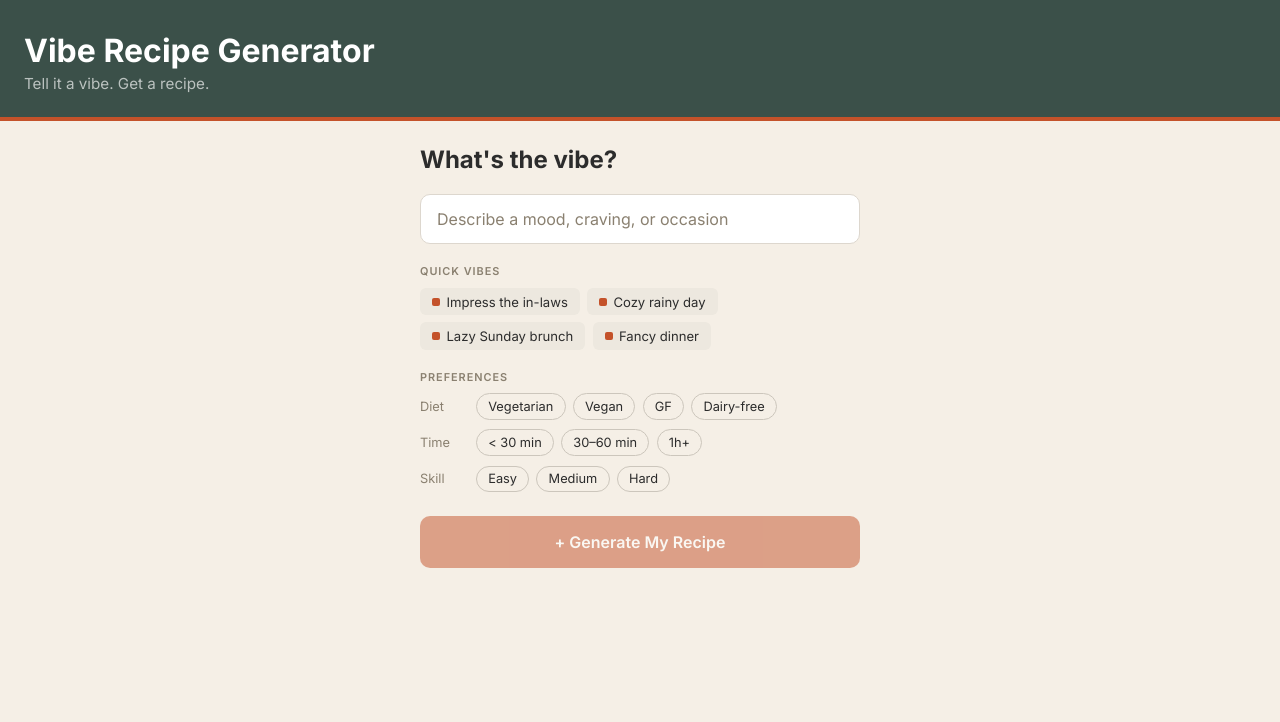
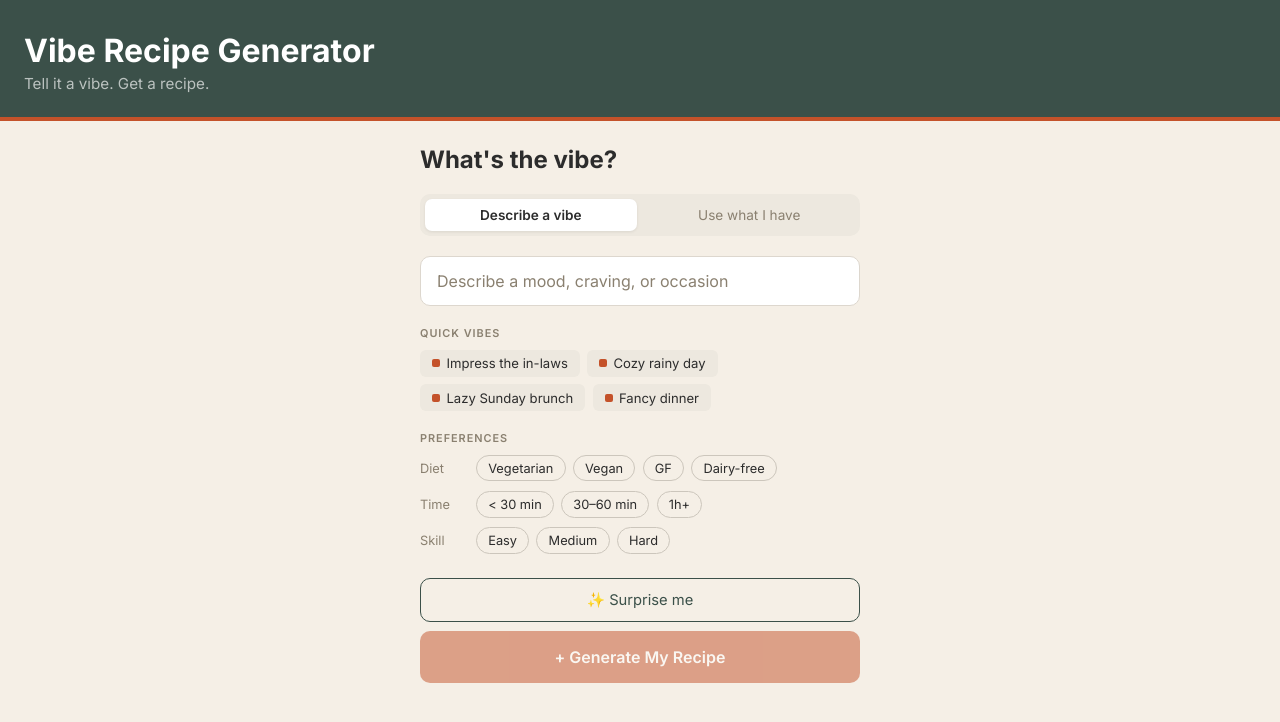
Before and after one commit to NSurawski/vibe-recipe-generator, a React (Vite) app in the folder client/: page / in a window 1280 px wide. Shown: the top 722 px of the page. Built offline with nearby package versions, Linux system fonts and the light colour scheme; no server answers.

Commit message:
feat: add "Use what I have" mode and "Surprise me" button
- Mode tabs switch between vibe description and ingredient input
- Ingredient mode formats input into a structured prompt for Claude
- Surprise me button picks a random vibe and generates immediately
- Quick vibes hidden in ingredient mode

```diff
--- a/client/src/components/VibeInput.module.css
+++ b/client/src/components/VibeInput.module.css
@@ -124,6 +124,88 @@
   color: #ffffff;
 }
 
+.modeTabs {
+  display: flex;
+  gap: 0.4rem;
+  background: #ede8df;
+  border-radius: 10px;
+  padding: 0.3rem;
+}
+
+.modeTab {
+  flex: 1;
+  padding: 0.5rem;
+  font-size: 0.85rem;
+  font-weight: 500;
+  font-family: inherit;
+  background: transparent;
+  border: none;
+  border-radius: 7px;
+  color: #8A8070;
+  cursor: pointer;
+  transition: all 0.15s;
+}
+
+.modeTab:hover {
+  color: #2C2C2C;
+}
+
+.modeTabActive {
+  background: #ffffff;
+  color: #2C2C2C;
+  font-weight: 600;
+  box-shadow: 0 1px 3px rgba(0, 0, 0, 0.08);
+}
+
+.ingredientInput {
+  width: 100%;
+  padding: 0.875rem 1rem;
+  font-size: 1rem;
+  font-family: inherit;
+  border: 1.5px solid #ddd7ce;
+  border-radius: 10px;
+  background: #ffffff;
+  color: #2C2C2C;
+  box-sizing: border-box;
+  resize: none;
+  transition: border-color 0.15s;
+  line-height: 1.5;
+}
+
+.ingredientInput:focus {
+  outline: none;
+  border-color: #3B5049;
+}
+
+.ingredientInput::placeholder {
+  color: #8A8070;
+}
+
+.buttonRow {
+  display: flex;
+  flex-direction: column;
+  gap: 0.6rem;
+  margin-top: 0.25rem;
+}
+
+.surpriseBtn {
+  width: 100%;
+  padding: 0.75rem;
+  font-size: 0.92rem;
+  font-weight: 500;
+  font-family: inherit;
+  color: #3B5049;
+  background: transparent;
+  border: 1.5px solid #3B5049;
+  border-radius: 10px;
+  cursor: pointer;
+  transition: all 0.15s;
+}
+
+.surpriseBtn:hover {
+  background: #f0f4f2;
+}
+
 .submitBtn {
   width: 100%;
   padding: 1rem;
@@ -136,7 +218,6 @@
   border-radius: 10px;
   cursor: pointer;
   transition: background 0.15s;
-  margin-top: 0.25rem;
 }
 
 .submitBtn:hover {
--- a/client/src/components/VibeInput.tsx
+++ b/client/src/components/VibeInput.tsx
@@ -25,16 +25,25 @@ const TIME_OPTIONS = ["< 30 min", "30–60 min", "1h+"];
 const SKILL_OPTIONS = ["Easy", "Medium", "Hard"];
 
 export default function VibeInput({ onSubmit }: VibeInputProps) {
+  const [mode, setMode] = useState<"vibe" | "ingredients">("vibe");
   const [vibe, setVibe] = useState("");
+  const [ingredients, setIngredients] = useState("");
   const [diet, setDiet] = useState<string[]>([]);
   const [time, setTime] = useState("");
   const [skill, setSkill] = useState("");
 
   const handleSubmit = (e: FormEvent) => {
     e.preventDefault();
-    if (vibe.trim()) {
+    if (mode === "vibe" && vibe.trim()) {
       onSubmit(vibe.trim(), { diet, time, skill });
+    } else if (mode === "ingredients" && ingredients.trim()) {
+      onSubmit(`I have these ingredients: ${ingredients.trim()}. Make something great with them.`, { diet, time, skill });
     }
+  };
+
+  const handleSurprise = () => {
+    const randomVibe = ALL_VIBES[Math.floor(Math.random() * ALL_VIBES.length)];
+    onSubmit(randomVibe, { diet, time, skill });
   };
 
   const toggleDiet = (option: string) => {
@@ -43,10 +52,30 @@ export default function VibeInput({ onSubmit }: VibeInputProps) {
     );
   };
 
+  const canSubmit = mode === "vibe" ? !!vibe.trim() : !!ingredients.trim();
+
   return (
     <form onSubmit={handleSubmit} className={styles.container}>
       <h2 className={styles.heading}>What's the vibe?</h2>
 
+      <div className={styles.modeTabs}>
+        <button
+          type="button"
+          className={`${styles.modeTab} ${mode === "vibe" ? styles.modeTabActive : ""}`}
+          onClick={() => setMode("vibe")}
+        >
+          Describe a vibe
+        </button>
+        <button
+          type="button"
+          className={`${styles.modeTab} ${mode === "ingredients" ? styles.modeTabActive : ""}`}
+          onClick={() => setMode("ingredients")}
+        >
+          Use what I have
+        </button>
+      </div>
+
+      {mode === "vibe" ? (
         <input
           className={styles.input}
           value={vibe}
@@ -54,7 +83,18 @@ export default function VibeInput({ onSubmit }: VibeInputProps) {
           placeholder="Describe a mood, craving, or occasion"
           aria-label="Vibe description"
         />
+      ) : (
+        <textarea
+          className={styles.ingredientInput}
+          value={ingredients}
+          onChange={(e) => setIngredients(e.target.value.slice(0, 500))}
+          placeholder="tomatoes, pasta, garlic, olive oil..."
+          aria-label="Ingredients"
+          rows={3}
+        />
+      )}
 
+      {mode === "vibe" && (
         <div className={styles.section}>
           <p className={styles.sectionLabel}>QUICK VIBES</p>
           <div className={styles.chips}>
@@ -71,6 +111,7 @@ export default function VibeInput({ onSubmit }: VibeInputProps) {
             ))}
           </div>
         </div>
+      )}
 
       <div className={styles.section}>
         <p className={styles.sectionLabel}>PREFERENCES</p>
@@ -121,9 +162,16 @@ export default function VibeInput({ onSubmit }: VibeInputProps) {
         </div>
       </div>
 
-      <button type="submit" className={styles.submitBtn} disabled={!vibe.trim()}>
-        + Generate My Recipe
+      <div className={styles.buttonRow}>
+        {mode === "vibe" && (
+          <button type="button" className={styles.surpriseBtn} onClick={handleSurprise}>
+            ✨ Surprise me
           </button>
+        )}
+        <button type="submit" className={styles.submitBtn} disabled={!canSubmit}>
+          {mode === "ingredients" ? "Make Something With This" : "+ Generate My Recipe"}
+        </button>
+      </div>
     </form>
   );
 }
```
Lines whose indentation alone changed are shown as unchanged.
